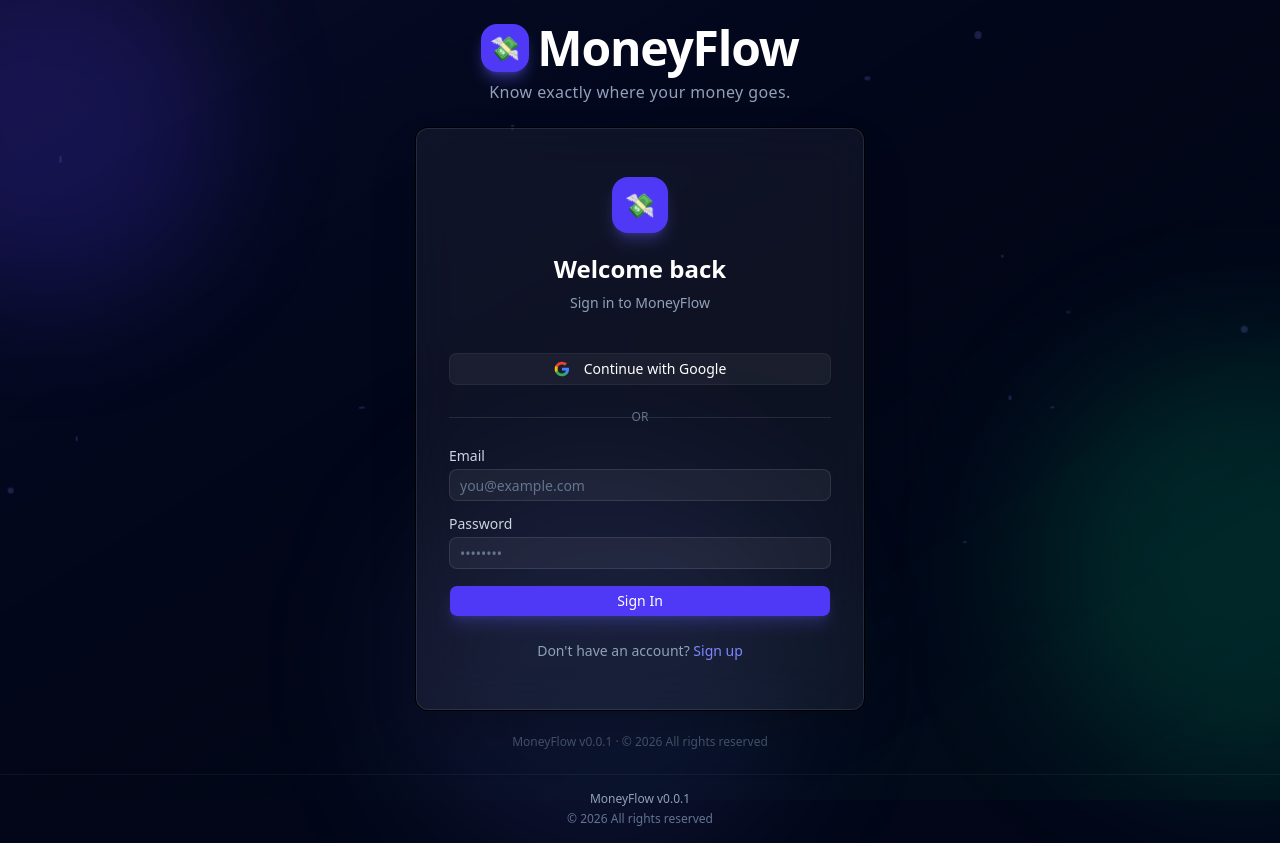
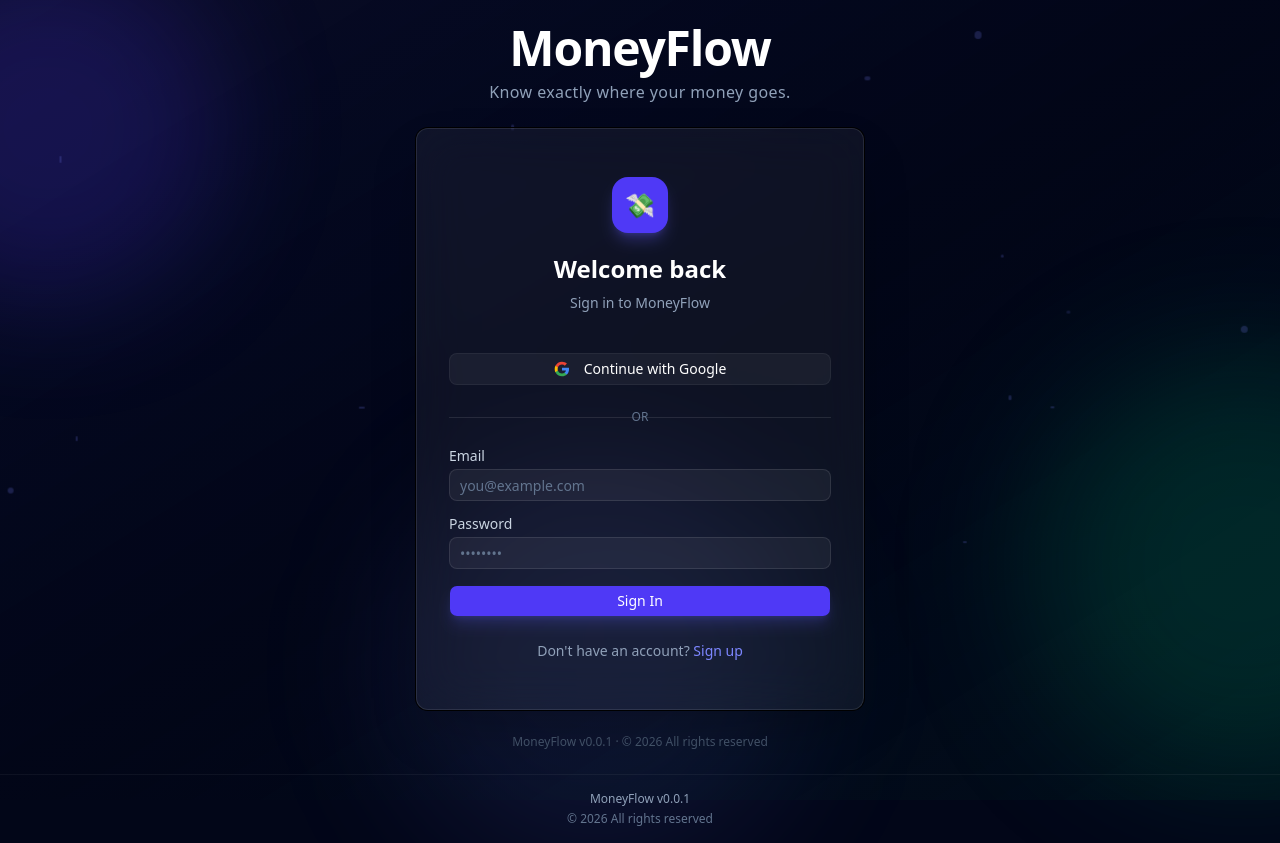
Before and after one commit to PawanKumar2001/MoneyFlow, a Next.js app: page /login in a window 1280 px wide. Built offline with nearby package versions, Linux system fonts and the light colour scheme; no server answers.

Commit message:
removed accidental heading icon

```diff
--- a/app/(auth)/layout.tsx
+++ b/app/(auth)/layout.tsx
@@ -8,9 +8,6 @@ export default function AuthLayout({
       {/* Branding */}
       <div className="mb-6 text-center">
         <div className="flex items-center justify-center gap-2 mb-2">
-          <div className="flex h-10 w-10 sm:h-12 sm:w-12 items-center justify-center rounded-2xl bg-indigo-600 shadow-lg shadow-indigo-500/40">
-            <span className="text-xl sm:text-2xl">💸</span>
-          </div>
           <h1 className="text-3xl sm:text-4xl md:text-5xl font-bold text-white tracking-tight">
             MoneyFlow
           </h1>
```
